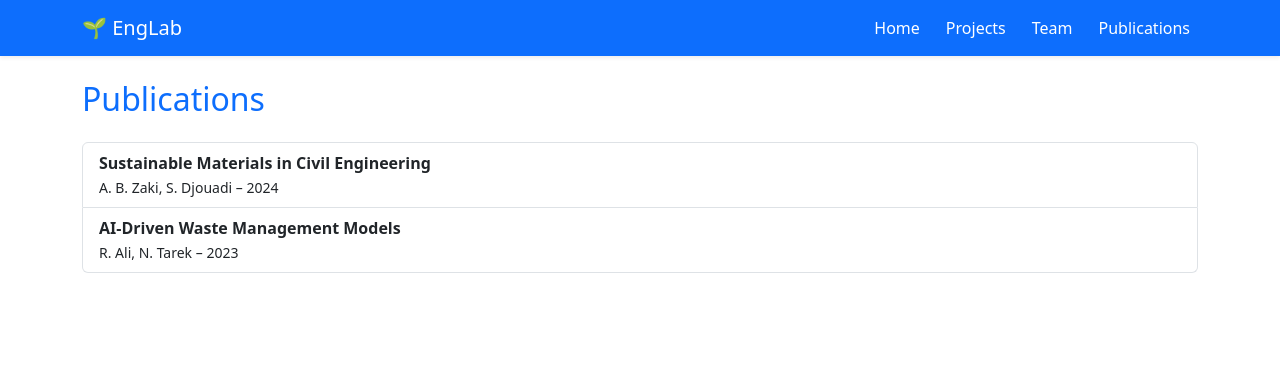
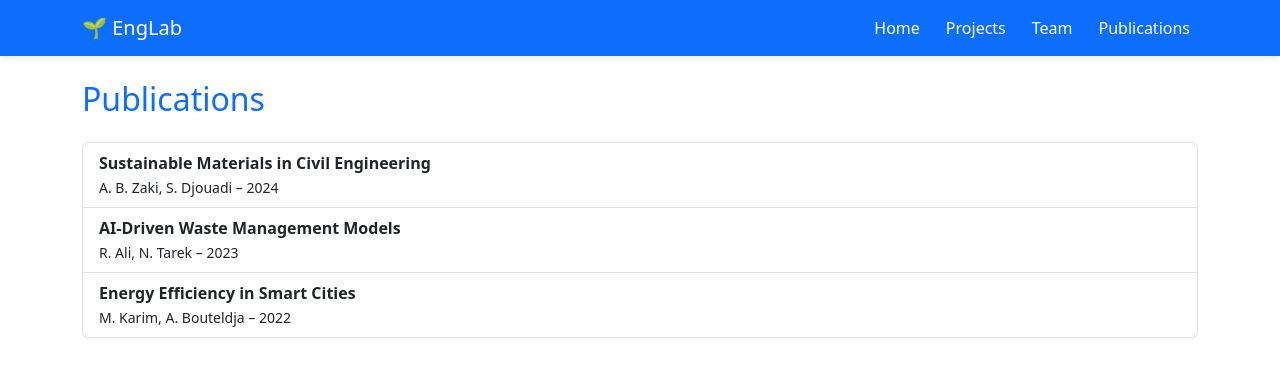
Before and after one commit to ozakio/lab_website, a React (Vite) app in the folder client/: page /publications in a window 1280 px wide. Shown: the top 376 px of the page. Built offline with nearby package versions, Linux system fonts and the light colour scheme.

Commit message:
adding cards & animmations on pages

```diff
--- a/client/src/pages/Projects.jsx
+++ b/client/src/pages/Projects.jsx
@@ -1,4 +1,5 @@
 import { Card, Row, Col } from 'react-bootstrap';
+import { motion } from 'framer-motion';
 
 const projectList = [
   {
@@ -9,11 +10,19 @@ const projectList = [
     title: 'Solar-Powered Desalination',
     desc: 'A low-cost solar desalination system for rural water access.',
   },
+  {
+    title: 'Smart Irrigation Monitoring',
+    desc: 'IoT-based water usage optimization system for agriculture.',
+  },
 ];
 
 function Projects() {
   return (
-    <>
+    <motion.div
+      initial={{ opacity: 0, y: 30 }}
+      animate={{ opacity: 1, y: 0 }}
+      transition={{ duration: 0.5 }}
+    >
       <h2 className="mb-4 text-primary">Our Projects</h2>
       <Row className="g-4">
         {projectList.map((proj, idx) => (
@@ -27,7 +36,7 @@ function Projects() {
           </Col>
         ))}
       </Row>
-    </>
+    </motion.div>
   );
 }
 
--- a/client/src/pages/Publications.jsx
+++ b/client/src/pages/Publications.jsx
@@ -1,4 +1,5 @@
 import { ListGroup } from 'react-bootstrap';
+import { motion } from 'framer-motion';
 
 const publications = [
   {
@@ -11,11 +12,20 @@ const publications = [
     authors: 'R. Ali, N. Tarek',
     year: 2023,
   },
+  {
+    title: 'Energy Efficiency in Smart Cities',
+    authors: 'M. Karim, A. Bouteldja',
+    year: 2022,
+  },
 ];
 
 function Publications() {
   return (
-    <>
+    <motion.div
+      initial={{ opacity: 0, y: 30 }}
+      animate={{ opacity: 1, y: 0 }}
+      transition={{ duration: 0.5 }}
+    >
       <h2 className="mb-4 text-primary">Publications</h2>
       <ListGroup>
         {publications.map((pub, idx) => (
@@ -25,7 +35,7 @@ function Publications() {
           </ListGroup.Item>
         ))}
       </ListGroup>
-    </>
+    </motion.div>
   );
 }
 
--- a/client/src/pages/Team.jsx
+++ b/client/src/pages/Team.jsx
@@ -1,13 +1,19 @@
 import { Card, Row, Col } from 'react-bootstrap';
+import { motion } from 'framer-motion';
 
 const team = [
   { name: 'Dr. Amina B.', role: 'Lab Director', img: 'https://via.placeholder.com/150' },
   { name: 'Samir D.', role: 'Researcher', img: 'https://via.placeholder.com/150' },
+  { name: 'Layla K.', role: 'Project Coordinator', img: 'https://via.placeholder.com/150' },
 ];
 
 function Team() {
   return (
-    <>
+    <motion.div
+      initial={{ opacity: 0, y: 30 }}
+      animate={{ opacity: 1, y: 0 }}
+      transition={{ duration: 0.5 }}
+    >
       <h2 className="mb-4 text-primary">Our Team</h2>
       <Row className="g-4">
         {team.map((member, idx) => (
@@ -22,7 +28,7 @@ function Team() {
           </Col>
         ))}
       </Row>
-    </>
+    </motion.div>
   );
 }
 
```
